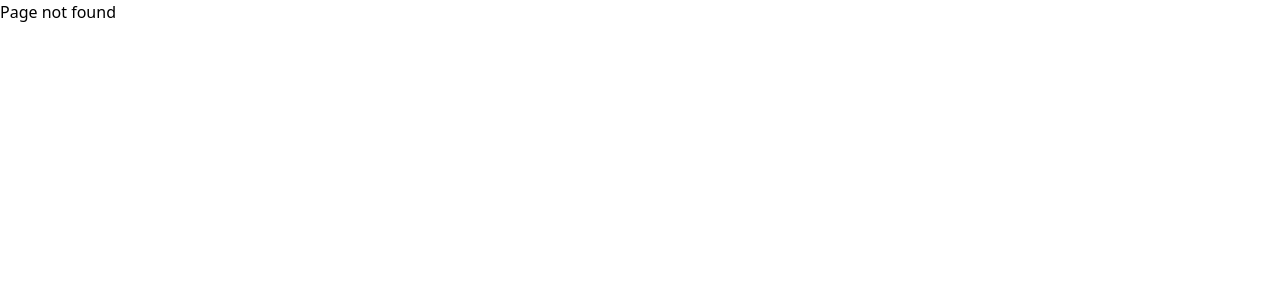
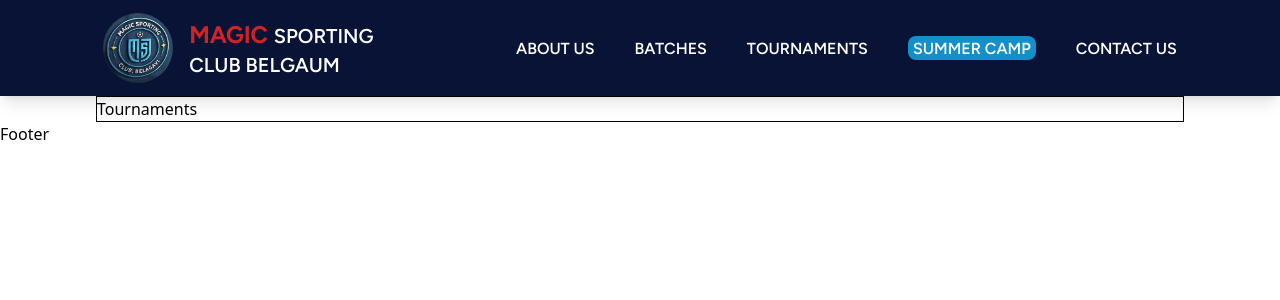
Before and after one commit to beashu77/magicsportingclub, a React (Create React App) app: page /tournaments in a window 1280 px wide. Before the commit this address had no page. Shown: the top 300 px of the page. Built offline with nearby package versions, Linux system fonts and the light colour scheme.

Commit message:
added navbar

```diff
--- a/package.json
+++ b/package.json
@@ -8,6 +8,7 @@
     "@testing-library/user-event": "^13.5.0",
     "react": "^18.2.0",
     "react-dom": "^18.2.0",
+    "react-icons": "^5.1.0",
     "react-router-dom": "^6.22.3",
     "react-scripts": "5.0.1",
     "tailwindcss": "^3.4.3",
--- a/src/App.js
+++ b/src/App.js
@@ -24,7 +24,8 @@ function App() {
     location.pathname === '/batches' ||
     location.pathname === '/aboutus' ||
     location.pathname === '/contact' ||
-    location.pathname === '/summercamp';
+    location.pathname === '/summercamp'||
+    location.pathname === '/tournaments';
 
   return (
     <div className=''>
--- a/src/components/Navbar.jsx
+++ b/src/components/Navbar.jsx
@@ -1,9 +1,212 @@
-import React from 'react'
+import React, { useState } from "react";
+import { Link } from "react-router-dom";
+import clublogo from "../asset/images/magic_logo1.jpg";
 
 const Navbar = () => {
+  const [isOpen, setIsOpen] = useState(false);
+  const [activeItem, setActiveItem] = useState(null);
+
+  const toggleMenu = () => {
+    setIsOpen(!isOpen);
+  };
+
+  const handleItemClick = (item) => {
+    setActiveItem(item);
+  };
+
+  const handleMenuItemClick = () => {
+    setIsOpen(false); // Close the menu when a menu item is clicked
+    // Perform additional actions if needed
+  };
+
   return (
-    <div>Navbar</div>
-  )
-}
+    <nav className=" h-24 bg-dark_blue text-white font-figtreeRegular top-0 w-full  shadow-lg">
+      <div className="mx-auto max-w-7xl px-2 md:px-6 lg:px-8">
+        <div className="relative items-center flex  justify-between">
+          <div className="absolute inset-y-0 left-0 items-center flex  md:hidden">
+            {/* <!-- Mobile menu button--> */}
+            <button
+              type="button"
+              className="relative inline-flex items-center justify-center rounded-md p-2 text-gray-400 hover:bg-gray-700 hover:text-white focus:outline-none focus:ring-2 focus:ring-inset focus:ring-white"
+              aria-controls="mobile-menu"
+              aria-expanded={isOpen}
+              onClick={toggleMenu}
+            >
+              {/* <span className="sr-only">Toggle menu</span> */}
+              <svg
+                className={`h-6 w-6 ${isOpen ? "hidden" : "block"}`}
+                fill="none"
+                viewBox="0 0 24 24"
+                stroke="currentColor"
+              >
+                <path
+                  strokeLinecap="round"
+                  strokeLinejoin="round"
+                  strokeWidth="2"
+                  d="M4 6h16M4 12h16m-7 6h7"
+                />
+              </svg>
+              <svg
+                className={`h-6 w-6 ${isOpen ? "block" : "hidden"}`}
+                fill="none"
+                viewBox="0 0 24 24"
+                stroke="currentColor"
+              >
+                <path
+                  strokeLinecap="round"
+                  strokeLinejoin="round"
+                  strokeWidth="2"
+                  d="M6 18L18 6M6 6l12 12"
+                />
+              </svg>
+            </button>
+          </div>
 
-export default Navbar
+          <div className="items-center flex  justify-around h-24 w-full">
+           <Link to='/'>
+           <div className="flex items-center cursor-pointer">
+              <img
+                className="md:h-[70px] md:w-[70px] w-[60px] h-[60px] rounded-full"
+                src={clublogo}
+                alt="club_logo"
+              />{" "}
+              <span className="lg:text-xl ml-4 font-figtreeMedium lg:block md:hidden">
+                <span className="text-[#D12325] lg:text-2xl font-figtreeBold">
+                  MAGIC{" "}
+                </span>{" "}
+                SPORTING <br /> CLUB BELGAUM
+              </span>
+            </div></Link>
+
+            <div className="hidden md:block font-figtreeMedium">
+              <div className="flex lg:gap-10 gap-5">
+                {/* <!-- Current: "bg-gray-900 text-white", Default: "text-gray-300 hover:bg-gray-700 hover:text-white" --> */}
+                <Link to="/aboutus">
+                  <div
+                    className={`hover:text-yellow ${
+                      activeItem === "aboutus" ? "text-yellow" : ""
+                    }`}
+                    onClick={() => handleItemClick("aboutus")}
+                  >
+                    ABOUT US
+                  </div>
+                </Link>
+                <Link to="/batches">
+                  <div
+                    className={`hover:text-yellow ${
+                      activeItem === "batches" ? "text-yellow" : ""
+                    }`}
+                    onClick={() => handleItemClick("batches")}
+                  >
+                    {" "}
+                    BATCHES
+                  </div>
+                </Link>{" "}
+                <Link to="/tournaments">
+                  <div
+                    className={`hover:text-yellow ${
+                      activeItem === "tournaments" ? "text-yellow" : ""
+                    }`}
+                    onClick={() => handleItemClick("tournaments")}
+                  >
+                    TOURNAMENTS
+                  </div>
+                </Link>
+                <Link to="/summercamp">
+                  <div
+                    className={`bg-light_blue hover:text-pink-900 h-6 w-32 rounded-lg items-center flex justify-center  ${
+                      activeItem === "summercamp" ? "text-pink-900" : ""
+                    }`}
+                    onClick={() => handleItemClick("summercamp")}
+                  >
+                    SUMMER CAMP
+                  </div>
+                </Link>
+                <Link to="/contact">
+                  <div
+                    className={`hover:text-yellow ${
+                      activeItem === "contact" ? "text-yellow" : ""
+                    }`}
+                    onClick={() => handleItemClick("contact")}
+                  >
+                    {" "}
+                    CONTACT US
+                  </div>
+                </Link>
+              </div>
+            </div>
+          </div>
+        </div>
+      </div>
+
+      {/* <!-- Mobile menu, show/hide based on menu state. --> */}
+      <div
+        className={`md:hidden bg-dark_blue ${isOpen ? "block" : "hidden"}`}
+        id="mobile-menu"
+      >
+        <div className="space-y-1 px-2 pb-3 pt-2">
+          {/* <!-- Current: "bg-gray-900 text-white", Default: "text-gray-300 hover:bg-gray-700 hover:text-white" --> */}
+          <Link to="/aboutus">
+            <div
+              className="hover:text-yellow py-2"
+              onClick={() => {
+                handleMenuItemClick();
+                // Add additional actions for this menu item
+              }}
+            >
+              ABOUT US
+            </div>
+          </Link>
+          <Link to="/batches">
+            <div
+              className="hover:text-yellow pb-2"
+              onClick={() => {
+                handleMenuItemClick();
+                // Add additional actions for this menu item
+              }}
+            >
+              {" "}
+              BATCHES
+            </div>
+          </Link>{" "}
+          <Link to="/tournaments">
+            <div
+              className="hover:text-yellow pb-2"
+              onClick={() => {
+                handleMenuItemClick();
+                // Add additional actions for this menu item
+              }}
+            >
+              TOURNAMENTS
+            </div>
+          </Link>
+          <Link to="/summercamp">
+            <div
+              className="hover:text-yellow mb-2"
+              onClick={() => {
+                handleMenuItemClick();
+                // Add additional actions for this menu item
+              }}
+            >
+              SUMMER CAMP
+            </div>
+          </Link>
+          <Link to="/contact">
+            <div
+              className="hover:text-yellow pb-2"
+              onClick={() => {
+                handleMenuItemClick();
+                // Add additional actions for this menu item
+              }}
+            >
+              {" "}
+              CONTACT US
+            </div>
+          </Link>
+        </div>
+      </div>
+    </nav>
+  );
+};
+
+export default Navbar;
--- a/src/pages/Layout.jsx
+++ b/src/pages/Layout.jsx
@@ -5,6 +5,7 @@ import AboutUs from "./AboutUs";
 import Contact from "./Contact";
 import SummerCamp from "./SummerCamp";
 import { Route,Routes } from 'react-router-dom';
+import Tournaments from './Tournaments';
 const NotFound = () => <h2>Page not found</h2>;
 
 const Layout = () => {
@@ -16,6 +17,7 @@ const Layout = () => {
           <Route path="/aboutus" element={<AboutUs/>}/>
           <Route path="/contact" element={<Contact/>}/>
           <Route path="/summercamp" element={<SummerCamp/>}/>
+          <Route path="/tournaments" element={<Tournaments/>}/>
           <Route path="*" element={<NotFound />} />
       </Routes>
     </div>
--- /dev/null
+++ b/src/pages/Tournaments.jsx
@@ -0,0 +1,9 @@
+import React from 'react'
+
+const Tournaments = () => {
+  return (
+    <div className='w-[85%] m-auto border'>Tournaments</div>
+  )
+}
+
+export default Tournaments
--- a/tailwind.config.js
+++ b/tailwind.config.js
@@ -17,7 +17,7 @@ module.exports = {
       // #a0a127 //yellow
       // #138fc9 //light-blue
 
-      dark_blue:'#112258',
+      dark_blue:'#081336',
       yellow:'#a0a127',
       light_blue:'#138fc9',
       white:'#fff',
```
Also changed, not shown: src/asset/images/magic_logo1.jpg (added).
